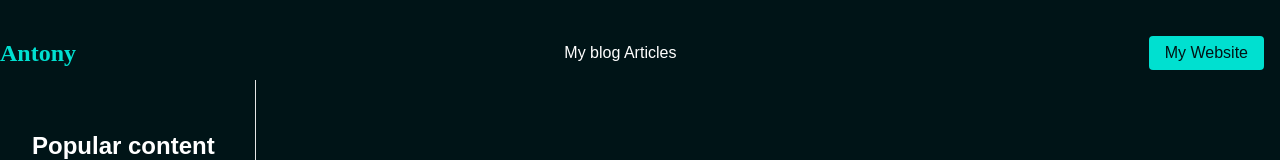
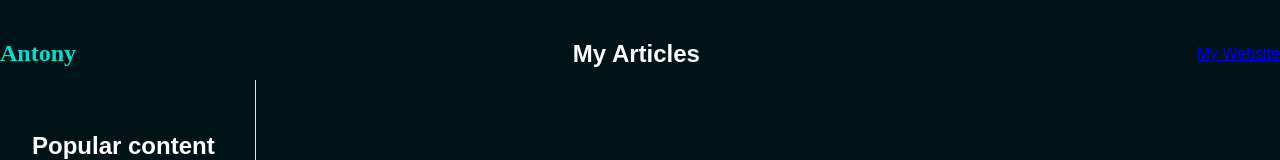
Before and after one commit to Titanantony/myPortfolio, a React (Create React App) app: page /myBlog in a window 1280 px wide. Shown: the top 160 px of the page. Built offline with nearby package versions, Linux system fonts and the light colour scheme; no server answers; the database is empty.

Commit message:
Chore: Add a useEffect to get data form db filter the info according to the buttons and render the article tiles

```diff
--- a/src/Blog/Blog.js
+++ b/src/Blog/Blog.js
@@ -3,6 +3,7 @@ import { collection, getDocs } from 'firebase/firestore';
 import './Blog.css';
 import Footer from '../SharedComponents/Footer';
 import { db } from './Firebase/Firebase';
+import { Link } from 'react-router-dom';
 
 const FILTERS = {
   LATEST: 'Recently Published',
@@ -51,13 +52,18 @@ const MyBlog = ({ onFilterLatest }) => {
 
   // Filter handlers
   const handleFilter = (keyword, filterName) => {
-    setActiveFilter(filterName);
-    const filtered = allArticles.filter(article =>
-      article.hashTag?.toLowerCase().includes(keyword.toLowerCase())
-    );
-    handleFilterResponse(filtered, keyword);
-  };
+  setActiveFilter(filterName);
+  const filtered = allArticles.filter(article => {
+    // Validate hashTag structure
+    if (!Array.isArray(article.hashTag)) return false;
 
+    return article.hashTag.some(tag => {
+      if (typeof tag !== 'string') return false;
+      return tag.toLowerCase().includes(keyword.toLowerCase());
+    });
+  });
+  handleFilterResponse(filtered, keyword);
+};
   const handleLatestFilter = () => {
     setActiveFilter(FILTERS.LATEST);
     const sorted = sortArticlesByDate(allArticles);
@@ -146,6 +152,7 @@ const MyBlog = ({ onFilterLatest }) => {
 
 // Sub-components for better readability
 const FeaturedArticleComponent = ({ article }) => (
+  <Link to={`/myBlog/article/${article.slug}`} className="featured-article-link" >
   <div className="featured-article">
     <div className="featured-image">
       <img src={article.imageUrl} alt="Featured article" />
@@ -156,15 +163,18 @@ const FeaturedArticleComponent = ({ article }) => (
       <AuthorInfo article={article} />
     </div>
   </div>
+  </Link>
 );
 
 const ArticleCard = ({ article }) => (
-  <div className="article">
+  <Link to={`/myBlog/article/${article.slug}`} className="article-link">
+  <div className='article'>
     <img src={article.imageUrl} alt={article.title} className="article-image" />
     <h3 className="article-title">{article.title}</h3>
     <p className="article-excerpt">{article.excerpt}</p>
     <AuthorInfo article={article} />
   </div>
+  </Link>
 );
 
 const AuthorInfo = ({ article }) => (
--- a/src/Layout/RootLayout.js
+++ b/src/Layout/RootLayout.js
@@ -1,25 +1,35 @@
-import React from 'react';
-import { NavLink, Outlet, useLocation } from 'react-router-dom';
-import './RootLayout.css';
+// RootLayout.jsx - Enhanced navigation
+import React from 'react'
+import { NavLink, Outlet, useMatch } from 'react-router-dom'
+import './RootLayout.css'
+// import ScrollRestoration from './components/ScrollRestoration'
 
 function RootLayout() {
-  const location = useLocation();
 
-  const isHomePage = location.pathname === '/';
-  const linkText = isHomePage ? 'My Blog' : 'My Website';
-  const linkTo = isHomePage ? '/myBlog' : '/';
+  const isBlogRoot = useMatch('/myBlog')
+  const isArticlePage = useMatch('/myBlog/article/:slug')
 
-  const blogLinks = (
-    <div className="nav-link-blog">
-        My blog Articles
+  const renderNavigation = () => {
+    if (isArticlePage) {
+      return (<>
+        <NavLink to="/myBlog" className="nav-link-blog back-link">
+          ← Back to Articles
+        </NavLink>
+
+      </>
+
+      )
+    }
+
+    return isBlogRoot ? (
+      <div className="blog-categories">
+        <h2>My Articles</h2>
       </div>
-  );
-
-  const websiteLinks = (
+    ) : (
       <div className="website-nav">
-      <a href="#projects" className="nav-link-blog">
-        Project
-      </a>
+        <NavLink to="#projects" className="nav-link-blog">
+          Projects
+        </NavLink>
         <NavLink to="#skills" className="nav-link-blog">
           Skills
         </NavLink>
@@ -30,23 +40,33 @@ function RootLayout() {
           Contact
         </NavLink>
       </div>
-  );
+    )
+  }
 
   return (
     <div className="rootLayout">
+      {/* <ScrollRestoration /> */}
       <nav className="nav">
+
           <h1 className="logo">Antony</h1>
-        {isHomePage ? websiteLinks : blogLinks}
-        <NavLink to={linkTo} className="get-started-btn">
-          {linkText}
+
+
+        <div className="nav-main">{renderNavigation()}</div>
+
+        <NavLink
+          to={isBlogRoot || isArticlePage ? '/' : '/myBlog'}
+          className="website-blog"
+          aria-label={isBlogRoot ? 'View Portfolio' : 'View Blog'}
+        >
+          {isBlogRoot || isArticlePage ? 'My Website' : 'My Blog'}
         </NavLink>
       </nav>
 
-      <main>
+      <main className="content-wrapper">
         <Outlet />
       </main>
     </div>
-  );
+  )
 }
 
-export default RootLayout;
+export default RootLayout
```
Lines whose indentation alone changed are shown as unchanged.
